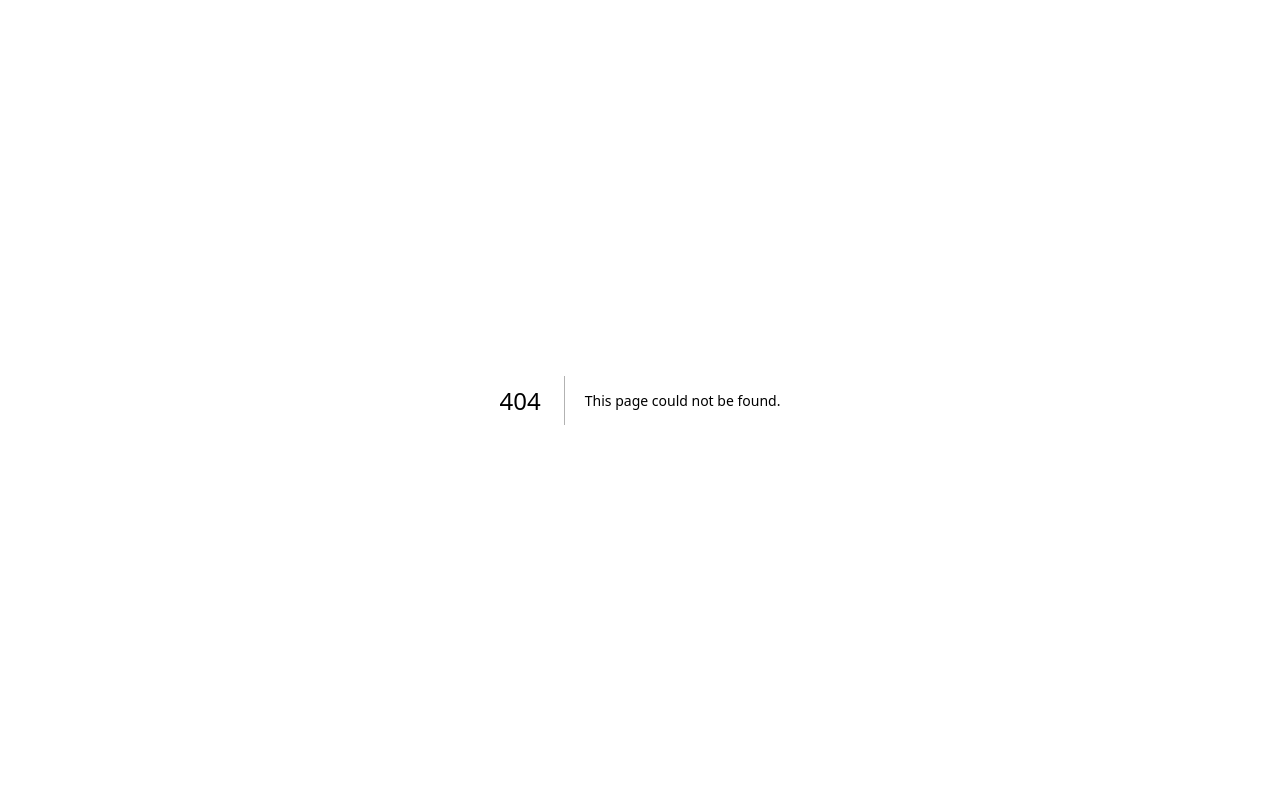
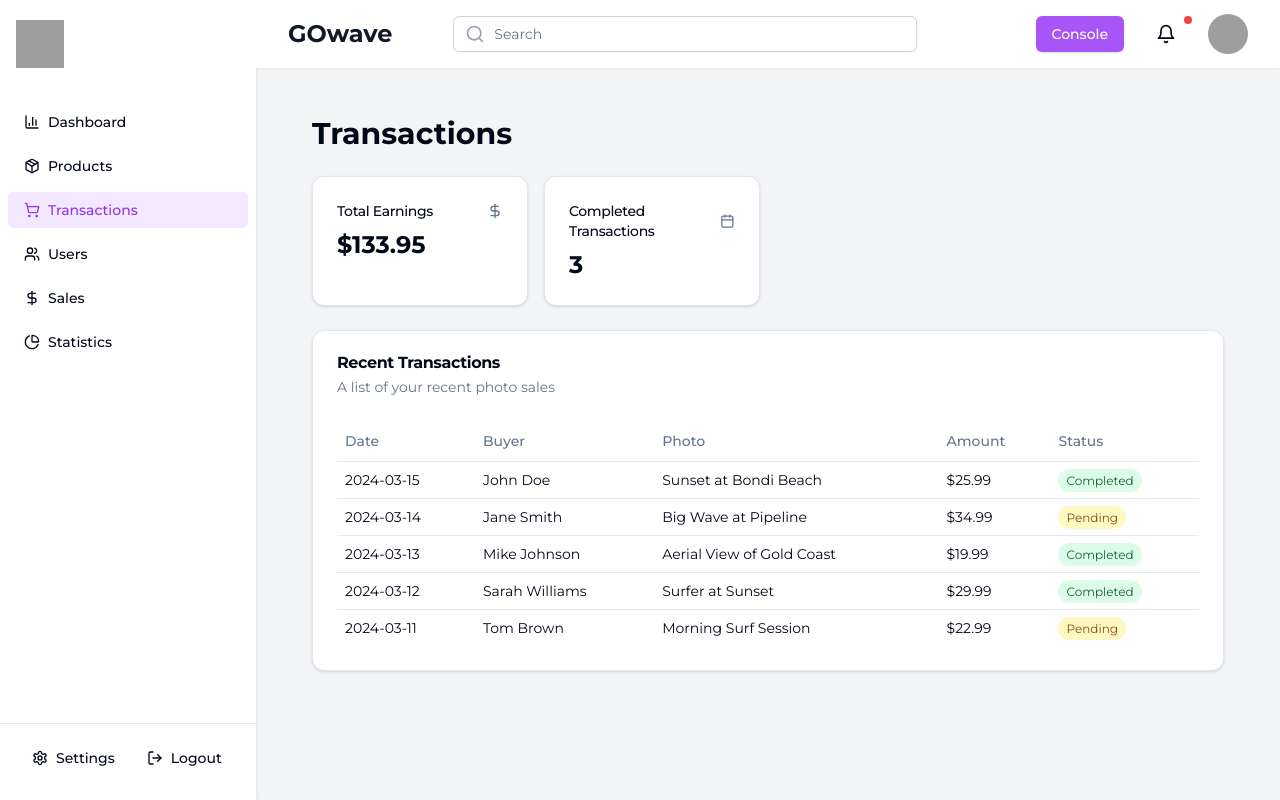
Before and after one commit to Intime-SA/marketFotos, a Next.js app: page /dashboard/transactions in a window 1280 px wide. Before the commit this address had no page. Built offline with nearby package versions, Linux system fonts and the light colour scheme; grey boxes are pictures that could not be loaded.

Commit message:
cambios dash

```diff
--- /dev/null
+++ b/src/app/dashboard/transactions/page.tsx
@@ -0,0 +1,143 @@
+import { CalendarIcon, DollarSignIcon } from "lucide-react";
+import {
+  Card,
+  CardContent,
+  CardDescription,
+  CardHeader,
+  CardTitle,
+} from "@/components/ui/card";
+import {
+  Table,
+  TableBody,
+  TableCell,
+  TableHead,
+  TableHeader,
+  TableRow,
+} from "@/components/ui/table";
+
+const transactions = [
+  {
+    id: 1,
+    date: "2024-03-15",
+    buyer: "John Doe",
+    photo: "Sunset at Bondi Beach",
+    amount: 25.99,
+    status: "Completed",
+  },
+  {
+    id: 2,
+    date: "2024-03-14",
+    buyer: "Jane Smith",
+    photo: "Big Wave at Pipeline",
+    amount: 34.99,
+    status: "Pending",
+  },
+  {
+    id: 3,
+    date: "2024-03-13",
+    buyer: "Mike Johnson",
+    photo: "Aerial View of Gold Coast",
+    amount: 19.99,
+    status: "Completed",
+  },
+  {
+    id: 4,
+    date: "2024-03-12",
+    buyer: "Sarah Williams",
+    photo: "Surfer at Sunset",
+    amount: 29.99,
+    status: "Completed",
+  },
+  {
+    id: 5,
+    date: "2024-03-11",
+    buyer: "Tom Brown",
+    photo: "Morning Surf Session",
+    amount: 22.99,
+    status: "Pending",
+  },
+];
+
+export default function TransactionsPage() {
+  const totalEarnings = transactions.reduce(
+    (sum, transaction) => sum + transaction.amount,
+    0
+  );
+  const completedTransactions = transactions.filter(
+    (t) => t.status === "Completed"
+  ).length;
+
+  return (
+    <div className="container mx-auto p-6">
+      <h1 className="text-3xl font-bold mb-6">Transactions</h1>
+
+      <div className="grid gap-4 md:grid-cols-2 lg:grid-cols-4 mb-6">
+        <Card>
+          <CardHeader className="flex flex-row items-center justify-between space-y-0 pb-2">
+            <CardTitle className="text-sm font-medium">
+              Total Earnings
+            </CardTitle>
+            <DollarSignIcon className="h-4 w-4 text-muted-foreground" />
+          </CardHeader>
+          <CardContent>
+            <div className="text-2xl font-bold">
+              ${totalEarnings.toFixed(2)}
+            </div>
+          </CardContent>
+        </Card>
+        <Card>
+          <CardHeader className="flex flex-row items-center justify-between space-y-0 pb-2">
+            <CardTitle className="text-sm font-medium">
+              Completed Transactions
+            </CardTitle>
+            <CalendarIcon className="h-4 w-4 text-muted-foreground" />
+          </CardHeader>
+          <CardContent>
+            <div className="text-2xl font-bold">{completedTransactions}</div>
+          </CardContent>
+        </Card>
+      </div>
+
+      <Card>
+        <CardHeader>
+          <CardTitle>Recent Transactions</CardTitle>
+          <CardDescription>A list of your recent photo sales</CardDescription>
+        </CardHeader>
+        <CardContent>
+          <Table>
+            <TableHeader>
+              <TableRow>
+                <TableHead>Date</TableHead>
+                <TableHead>Buyer</TableHead>
+                <TableHead>Photo</TableHead>
+                <TableHead>Amount</TableHead>
+                <TableHead>Status</TableHead>
+              </TableRow>
+            </TableHeader>
+            <TableBody>
+              {transactions.map((transaction) => (
+                <TableRow key={transaction.id}>
+                  <TableCell>{transaction.date}</TableCell>
+                  <TableCell>{transaction.buyer}</TableCell>
+                  <TableCell>{transaction.photo}</TableCell>
+                  <TableCell>${transaction.amount.toFixed(2)}</TableCell>
+                  <TableCell>
+                    <span
+                      className={`px-2 py-1 rounded-full text-xs ${
+                        transaction.status === "Completed"
+                          ? "bg-green-100 text-green-800"
+                          : "bg-yellow-100 text-yellow-800"
+                      }`}
+                    >
+                      {transaction.status}
+                    </span>
+                  </TableCell>
+                </TableRow>
+              ))}
+            </TableBody>
+          </Table>
+        </CardContent>
+      </Card>
+    </div>
+  );
+}
```
